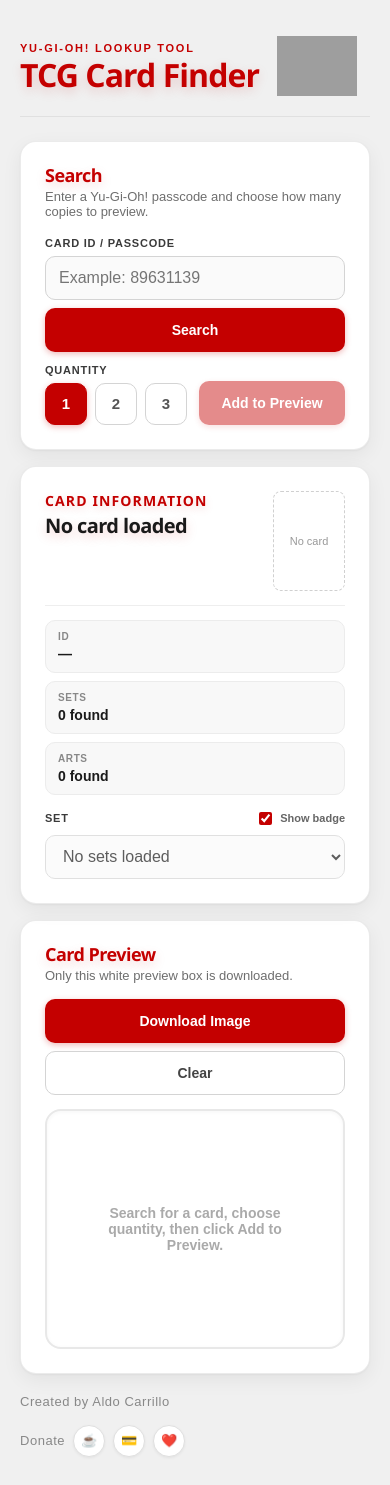
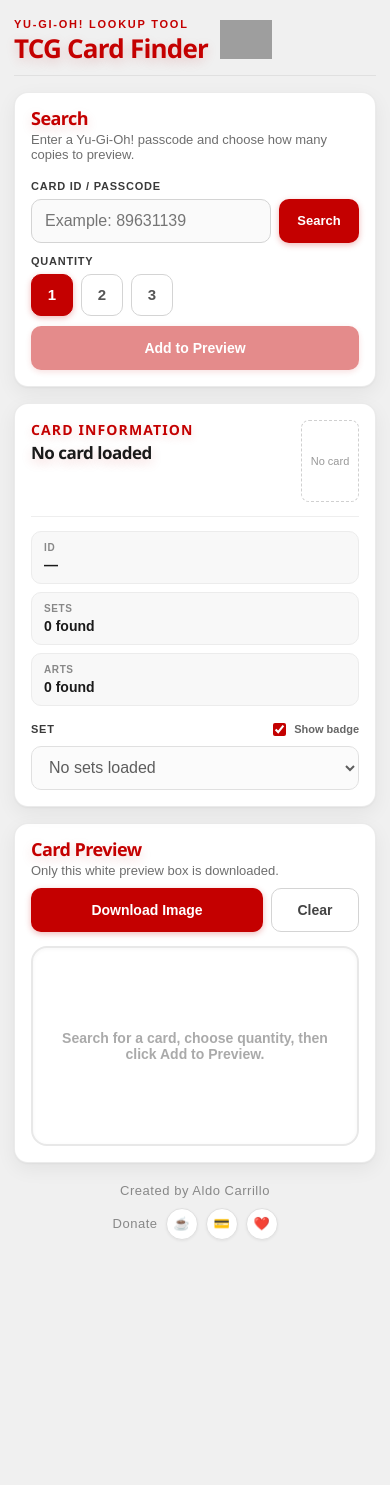
Before and after one commit to AldoCarrillo/tcg-card-finder, a Next.js app: page / in a window 390 px wide. After the commit the page ends 1260 px from the top, so only its background shows below. Built offline with nearby package versions, Linux system fonts and the light colour scheme; grey boxes are pictures that could not be loaded.

Commit message:
Add mobile responsive styles

```diff
--- a/src/app/globals.css
+++ b/src/app/globals.css
@@ -559,6 +559,7 @@
 
 /* ── Responsive ── */
 
+/* Tablet: collapse two-column grid */
 @media (max-width: 820px) {
   .top-grid,
   .search-form-grid,
@@ -567,32 +568,130 @@
     grid-template-columns: 1fr;
   }
 
-  .search-row {
-    grid-template-columns: 1fr;
+  .preview-frame {
+    flex-wrap: wrap;
+    gap: 16px;
+  }
+}
+
+/* Mobile */
+@media (max-width: 600px) {
+  .page-shell {
+    width: calc(100% - 28px);
+    padding: 18px 0 20px;
   }
 
-  .quantity-add-row,
-  .preview-header {
-    align-items: stretch;
-    flex-direction: column;
+  /* Header: smaller logo, tighter spacing */
+  .app-header {
+    margin-bottom: 16px;
+    padding-bottom: 14px;
   }
 
-  .preview-actions {
-    flex-direction: column;
+  .title-with-logo {
+    gap: 12px;
   }
 
+  .main-logo {
+    width: 52px;
+  }
+
+  h1 {
+    font-size: 26px;
+  }
+
+  /* Panels: reduce padding */
+  .panel {
+    padding: 16px;
+    border-radius: 14px;
+  }
+
+  /* Search: keep input + button on same row */
+  .search-row {
+    grid-template-columns: 1fr auto;
+  }
+
+  .primary-button {
+    min-width: 80px;
+    font-size: 13px;
+  }
+
+  /* Qty + Add: stack cleanly */
+  .search-right {
+    flex-wrap: wrap;
+    gap: 10px;
+  }
+
+  .search-right .add-button-search {
+    flex: 1 1 100%;
+  }
+
+  /* Info panel */
+  .info-header {
+    gap: 12px;
+  }
+
+  .info-header h2 {
+    font-size: 17px;
+  }
+
+  .mini-card {
+    width: 58px;
+  }
+
+  .mini-placeholder {
+    width: 58px;
+    height: 82px;
+  }
+
+  /* Preview header: title left, actions right on same row */
+  .preview-header {
+    flex-wrap: wrap;
+    gap: 10px;
+    align-items: center;
+  }
+
+  .preview-header > div:first-child {
+    flex: 1;
+    min-width: 0;
+  }
+
+  /* Download + Clear side by side */
+  .preview-actions {
+    display: grid;
+    grid-template-columns: 1fr auto;
+    gap: 8px;
+    width: 100%;
+  }
+
+  .download-button {
+    min-width: 0;
+    width: 100%;
+  }
+
+  /* Preview frame */
   .preview-frame {
-    flex-wrap: wrap;
-    min-height: 240px;
-    gap: 16px;
+    padding: 20px 14px;
+    min-height: 200px;
+    gap: 0;
   }
 
   .preview-frame img {
-    width: 150px;
+    width: 120px;
   }
 
+  .preview-card-item {
+    margin-right: -55px;
+  }
+
+  /* Footer */
   .app-footer {
     flex-direction: column;
-    align-items: flex-start;
+    align-items: center;
+    text-align: center;
+    gap: 10px;
+  }
+
+  .donation-footer {
+    justify-content: center;
   }
 }
```
